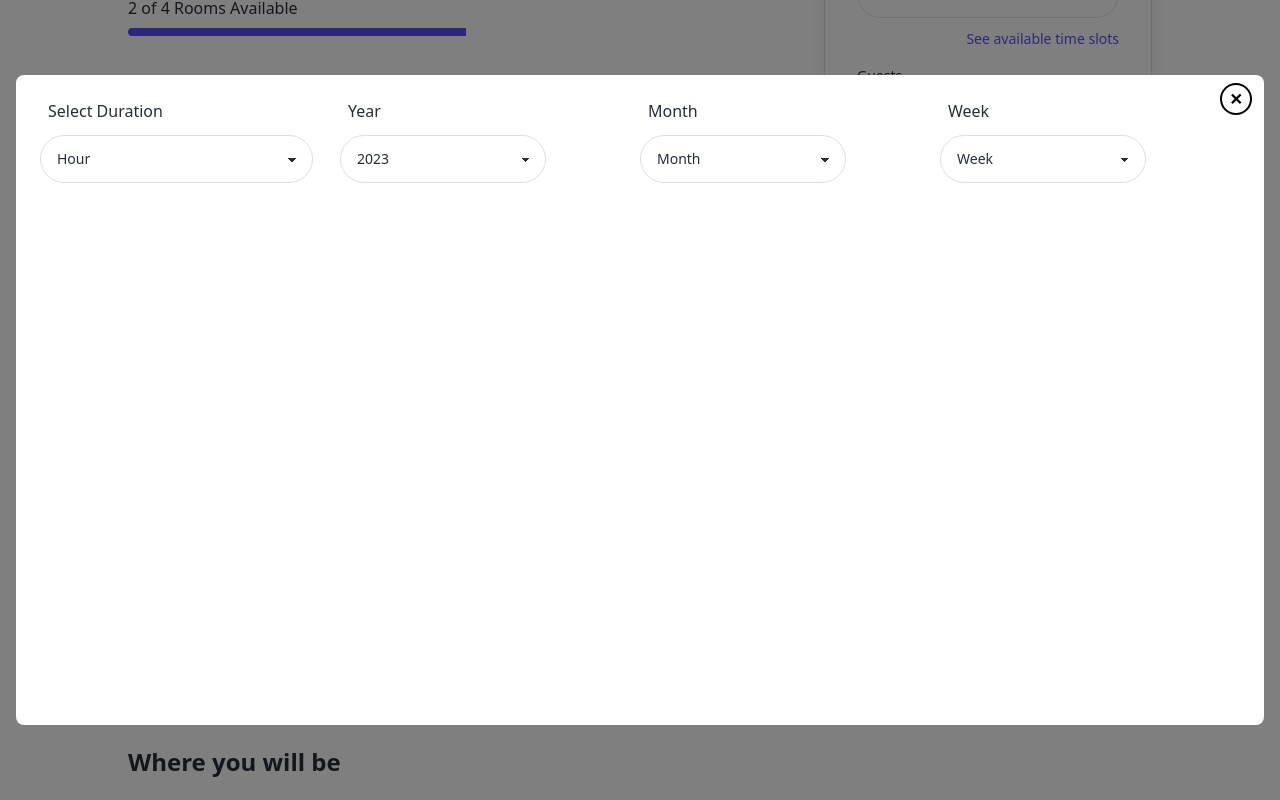
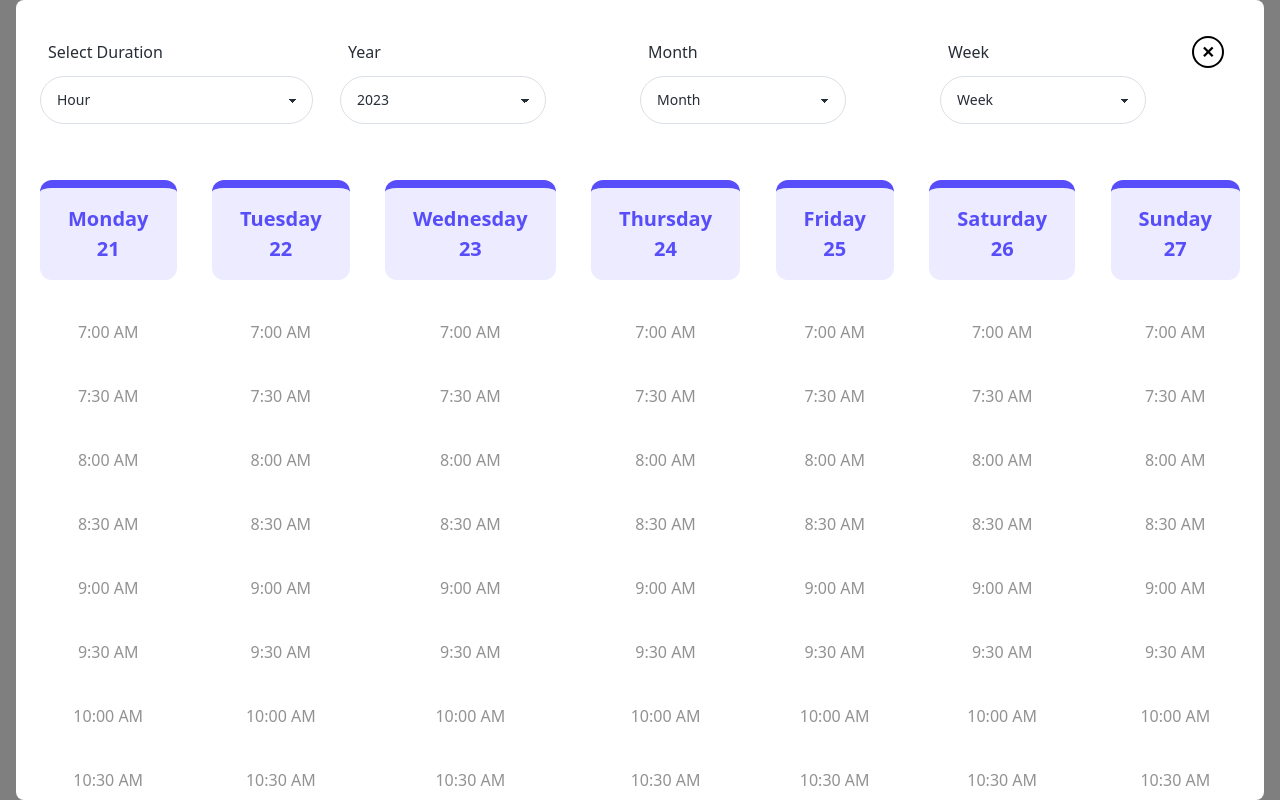
Before and after one commit to AbuRaihan1/totel-responsive, a Next.js app: page /hoteldetails in a window 1280 px wide. Both pictures are taken after a click on the button "See more details". Shown: the part 994-1794 px from the top of the page. Built offline with nearby package versions, Linux system fonts and the light colour scheme; grey boxes are pictures that could not be loaded.

Commit message:
added popup and seemore timeslot for hoteldetails

```diff
--- a/src/pages/hoteldetails.tsx
+++ b/src/pages/hoteldetails.tsx
@@ -260,6 +260,108 @@
   const closePopup = () => {
     setIsSeeMoreDetailsOpen(false);
   };
+
+  const bookingTimeSlots = [
+    {
+      dayName: "Monday",
+      date: "21",
+      dayTimeSlots: [
+        "7:00 AM",
+        "7:30 AM",
+        "8:00 AM",
+        "8:30 AM",
+        "9:00 AM",
+        "9:30 AM",
+        "10:00 AM",
+        "10:30 AM",
+      ],
+    },
+    {
+      dayName: "Tuesday",
+      date: "22",
+      dayTimeSlots: [
+        "7:00 AM",
+        "7:30 AM",
+        "8:00 AM",
+        "8:30 AM",
+        "9:00 AM",
+        "9:30 AM",
+        "10:00 AM",
+        "10:30 AM",
+      ],
+    },
+    {
+      dayName: "Wednesday",
+      date: "23",
+      dayTimeSlots: [
+        "7:00 AM",
+        "7:30 AM",
+        "8:00 AM",
+        "8:30 AM",
+        "9:00 AM",
+        "9:30 AM",
+        "10:00 AM",
+        "10:30 AM",
+      ],
+    },
+    {
+      dayName: "Thursday",
+      date: "24",
+      dayTimeSlots: [
+        "7:00 AM",
+        "7:30 AM",
+        "8:00 AM",
+        "8:30 AM",
+        "9:00 AM",
+        "9:30 AM",
+        "10:00 AM",
+        "10:30 AM",
+      ],
+    },
+    {
+      dayName: "Friday",
+      date: "25",
+      dayTimeSlots: [
+        "7:00 AM",
+        "7:30 AM",
+        "8:00 AM",
+        "8:30 AM",
+        "9:00 AM",
+        "9:30 AM",
+        "10:00 AM",
+        "10:30 AM",
+      ],
+    },
+    {
+      dayName: "Saturday",
+      date: "26",
+      dayTimeSlots: [
+        "7:00 AM",
+        "7:30 AM",
+        "8:00 AM",
+        "8:30 AM",
+        "9:00 AM",
+        "9:30 AM",
+        "10:00 AM",
+        "10:30 AM",
+      ],
+    },
+
+    {
+      dayName: "Sunday",
+      date: "27",
+      dayTimeSlots: [
+        "7:00 AM",
+        "7:30 AM",
+        "8:00 AM",
+        "8:30 AM",
+        "9:00 AM",
+        "9:30 AM",
+        "10:00 AM",
+        "10:30 AM",
+      ],
+    },
+  ];
 
   return (
     <section>
@@ -582,10 +684,10 @@
 
                         {isSeeMoreDetailsOpen && (
                           <div className="fixed top-0 left-0 w-full h-full flex justify-center items-center bg-black bg-opacity-50 z-50 ">
-                            <div className="bg-white rounded-lg p-6 max-w-[1293px] lg:h-[650px] sm:w-full  h-auto  max-h-full mx-4 relative">
+                            <div className="overflow-auto bg-white rounded-lg p-6 pt-10 my-5 max-w-[1293px] lg:h-[1034px] w-full  h-auto  max-h-full py-10 mx-4 relative">
                               <button
                                 onClick={closePopup}
-                                className="absolute top-2 right-3 border-2 font-bold text-black h-8 w-8 flex justify-center items-center bg-gray-200 rounded-full p-1"
+                                className="absolute top-9 right-10 border-2 font-bold text-black h-8 w-8 flex justify-center items-center bg-gray-200 rounded-full p-1"
                               >
                                 &#10005;
                               </button>
@@ -665,6 +767,62 @@
                                       <option>51st - 57st</option>
                                       <option>11st - 17st</option>
                                     </select>
+                                  </div>
+                                </div>
+                              </div>
+
+                              <div className="flex justify-between gap-2 mt-10">
+                                {bookingTimeSlots.map((bookingTime, idx) => {
+                                  return (
+                                    <div key={idx} className="">
+                                      <div className="text-center">
+                                        <div className="border-t-8 rounded-xl bg-[#ECEBFF] text-purple text-[20px] font-semibold py-4 px-7 ">
+                                          <h1 className="">
+                                            {bookingTime.dayName}
+                                          </h1>
+                                          <p>{bookingTime.date}</p>
+                                        </div>
+                                        <div className="flex  flex-col">
+                                          {bookingTime.dayTimeSlots.map(
+                                            (dayTime, idx) => {
+                                              return (
+                                                <div
+                                                  className="text-center flex"
+                                                  key={idx}
+                                                >
+                                                  <button className="block mt-10 mx-auto text-[16px] font-medium text-[#929292]">
+                                                    {dayTime}
+                                                  </button>
+                                                </div>
+                                              );
+                                            }
+                                          )}
+                                        </div>
+                                      </div>
+                                    </div>
+                                  );
+                                })}
+                              </div>
+
+                              <div>
+                                <div className="mt-8 h-[10px] mx-6 rounded-full bg-gradient-to-b from-[#827BFF] to-[#DDDBFF]"></div>
+                                <div className="flex justify-between items-center mt-5">
+                                  <div className="flex gap-7 items-center  mx-6">
+                                    <button className="text-[16px] font-medium text-purple">
+                                      Available times
+                                    </button>
+                                    <button className="text-[16px] font-medium text-[#ABABBB]">
+                                      Booked times
+                                    </button>
+                                  </div>
+
+                                  <div className="gap-4 flex">
+                                    <button className="bg-[#F3F2FF] px-5 py-3  font-semibold text-black text-sm rounded-full">
+                                      Back
+                                    </button>
+                                    <button className="bg-purple px-5 py-3 font-semibold text-white text-sm rounded-full">
+                                      Book time
+                                    </button>
                                   </div>
                                 </div>
                               </div>
```
